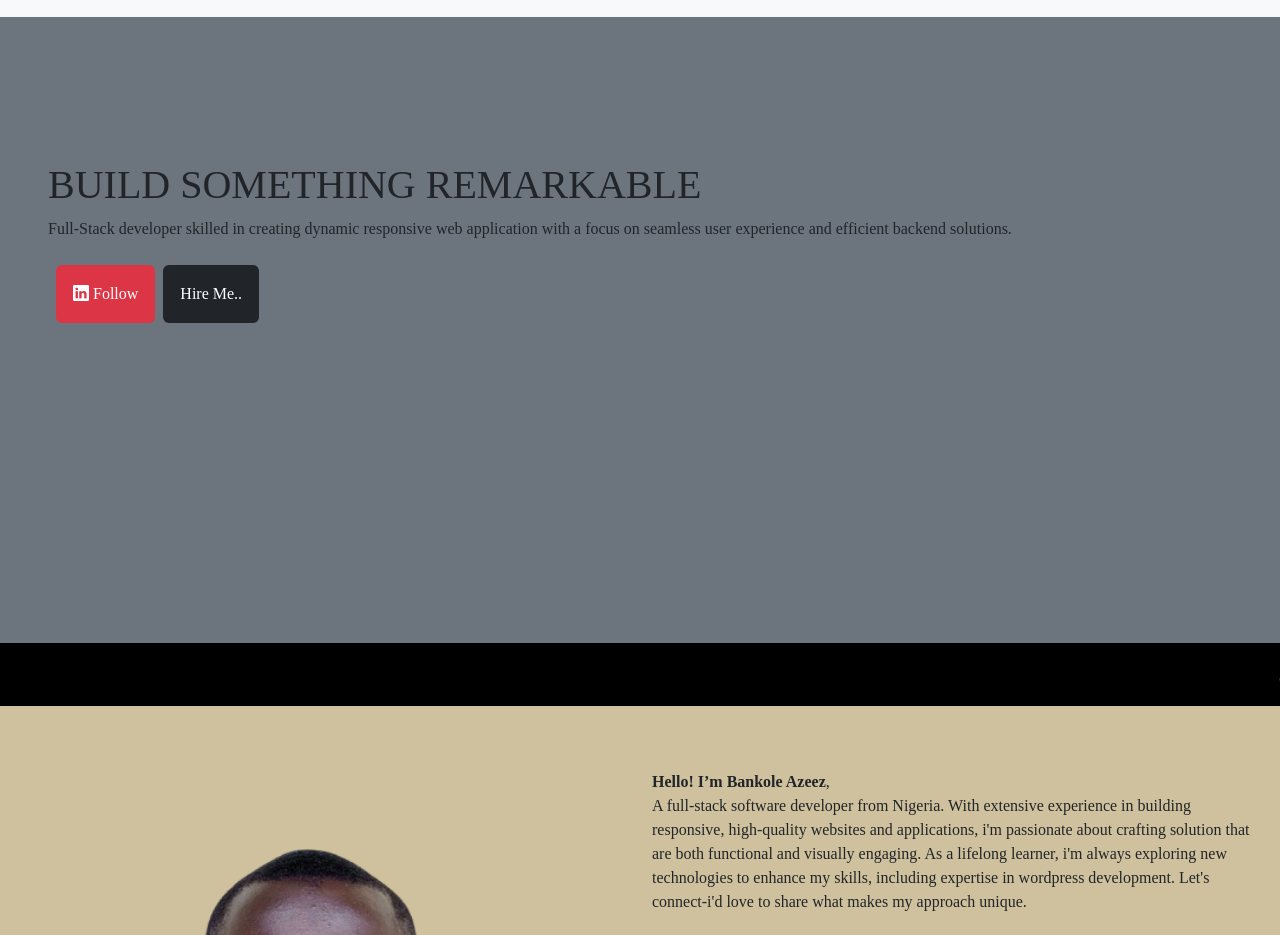
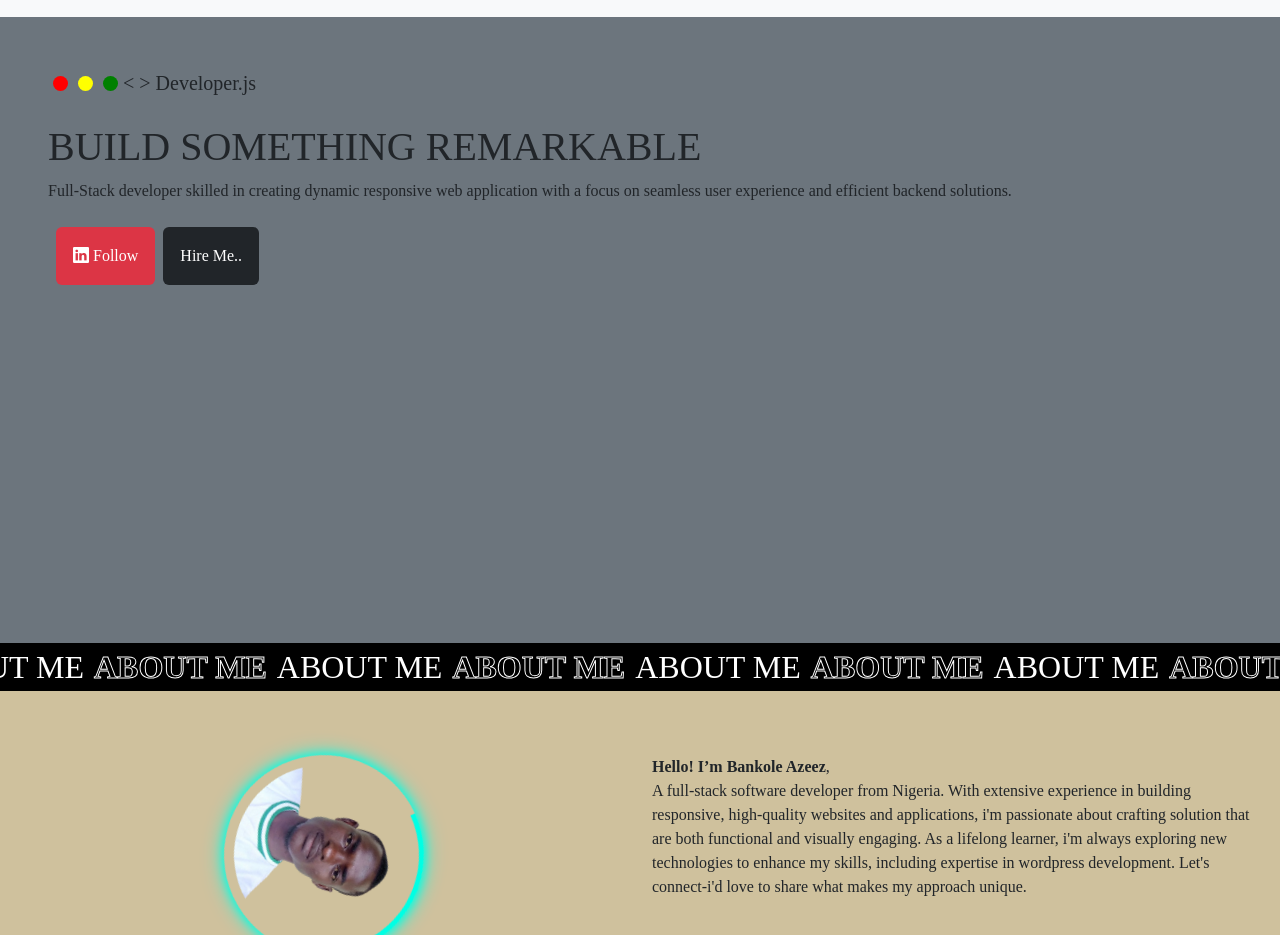
Before and after one commit to Azeezbank/MyPortfolio, a React (Create React App) app: page / in a window 1280 px wide. Shown: the part 57-992 px from the top of the page. Built offline with nearby package versions, Linux system fonts and the light colour scheme.

Commit message:
updated image

```diff
--- a/package.json
+++ b/package.json
@@ -12,6 +12,7 @@
     "react": "^18.3.1",
     "react-countup": "^6.5.3",
     "react-dom": "^18.3.1",
+    "react-fast-marquee": "^1.6.5",
     "react-intersection-observer": "^9.13.0",
     "react-scripts": "5.0.1",
     "web-vitals": "^2.1.4"
--- a/src/App.css
+++ b/src/App.css
@@ -3,17 +3,44 @@
   box-sizing: border-box;
   padding: 0px;
   margin: 0px;
-  font-family: 'Times New Roman', Times, serif;
+  font-family: "Times New Roman", Times, serif;
 }
 .scrow {
   background-color: #000;
 }
 
-.bold {font-weight: bold;}
+.bold {
+  font-weight: bold;
+}
 
-.hover:hover{font-size: 12px;}
-
-
+.hover:hover {
+  font-size: 12px;
+}
+.dev-dots {
+  display: flex;
+  margin-top: 80px;
+}
+.span1 {
+  background-color: #f00;
+  margin: 5px;
+  border-radius: 50%;
+  width: 15px;
+  height: 15px;
+}
+.span2 {
+  background-color: yellow;
+  margin: 5px;
+  border-radius: 50%;
+  width: 15px;
+  height: 15px;
+}
+.span3 {
+  background-color: green;
+  margin: 5px;
+  border-radius: 50%;
+  width: 15px;
+  height: 15px;
+}
 /* animated text */
 .aboutW {
   color: transparent;
@@ -37,22 +64,100 @@
   background-color: #cfc19d;
 }
 
+/* carousel control */
+.img {
+  width: 200px;
+  border-radius: 50%;
+}
+.comment {
+  font-size: 1.2rem;
+}
 
-/* carousel control */
-.img {width: 200px; border-radius: 50%;}
-.comment {font-size: 1.2rem;}
-
-.img2 {width:100%;}
+.img2-container {
+  display: flex;
+  justify-content: center;
+  width: 200px;
+  height: 200px;
+  margin-bottom: 20px;
+}
+.img2 {
+  width: 200px;
+  height: 200px;
+  border-radius: 50%;
+  object-fit: cover;
+  padding: 5px;
+  border: 5px solid transparent;
+  border-top: 5px solid #00f0ff;
+  /* border-radius: 50%; */
+  animation: spin 3s linear infinite, glow 3s ease-in-out infinite;
+  align-items: center;
+  box-shadow: 0 0 10px #00f0ff;
+  display: flex;
+  justify-content: center;
+  align-items: center;
+}
+@keyframes spin {
+  to {
+    transform: rotate(360deg);
+  }
+}
+@keyframes glow {
+  0% {
+    box-shadow: 0 0 5px #00f0ff, 0 0 10px #00f0ff;
+    border-top-color: #ff00ff;
+  }
+  25% {
+    box-shadow: 0 0 10px #00ffff, 0 0 20px #00ffff;
+    border-top-color: #00ffff
+  }
+  50% {
+    box-shadow: 0 0 10px #00ff00, 0 0 20px #00ff00;
+    border-top-color: #00ff00
+  }
+  75% {
+    box-shadow: 0 0 10px #ff9900, 0 0 20px #ff9900;
+    border-top-color: #ff9900
+  }
+  100% {
+    box-shadow: 0 0 10px #ff00ff, 0 0 20px #ff00ff;
+    border-top-color: #ff00ff
+  }
+}
+.img2:hover {
+  animation-play-state: paused;
+  transform: scale(1.1);
+}
 
 /* carousel small screens */
 @media (max-width: 750px) {
-  .img {width: 40px;}
-  .person {font-size: 10px;}
-  .star {font-size: 8px;}
-  .comment {font-size: 11px;}
-  blockquote {font-size: 10px;}
+  .img {
+    width: 40px;
+  }
+  .person {
+    font-size: 10px;
+  }
+  .star {
+    font-size: 8px;
+  }
+  .comment {
+    font-size: 11px;
+  }
+  blockquote {
+    font-size: 10px;
+  }
 }
-.link {text-decoration: none;}
-.certificate {width: 100%}
-.awardPlacement {width: 30px; height: 30px; border-radius: 50%; margin-right: 10px;}
-.hello {color: 'red'}
+.link {
+  text-decoration: none;
+}
+.certificate {
+  width: 100%;
+}
+.awardPlacement {
+  width: 30px;
+  height: 30px;
+  border-radius: 50%;
+  margin-right: 10px;
+}
+.hello {
+  color: "red";
+}
--- a/src/Components/Awards.js
+++ b/src/Components/Awards.js
@@ -1,15 +1,15 @@
 import React from "react";
 import plpCert from "../assets/Screenshot (2).png";
 import altCert from "../assets/Screenshot (4).png";
+import Marquee from "react-fast-marquee";
 
 // award section component
 const Awards = () => {
   return (
     <>
       <div className="container-fluid bg-danger text-light text-center">
-        <marquee>
+        <Marquee>
           {" "}
-          <h1 className="scrowI">
             <span className="aboutW span">AWARDS</span>
             <span className="aboutB span">AWARDS</span>
             <span className="aboutW span">AWARDS</span>
@@ -20,10 +20,8 @@ const Awards = () => {
             <span className="aboutB span">AWARDS</span>
             <span className="aboutW span">AWARDS</span>
             <span className="aboutB span">AWARDS</span>
-            <span className="aboutW span">AWARDS</span>
-            <span className="aboutB span">AWARDS</span>
-          </h1>
-        </marquee>
+        </Marquee>
+
       </div>
 
       <div className="container-fluid bg-dark text-light text-center pt-5">
--- a/src/Components/LandingPage.js
+++ b/src/Components/LandingPage.js
@@ -1,20 +1,19 @@
 import React from "react";
 import "../App.css";
-import { easeIn, easeInOut, motion } from 'framer-motion';
+import { easeIn, easeInOut, motion } from "framer-motion";
 import { useInView } from "react-intersection-observer";
-
 
 // Home page section
 const LandingPage = () => {
   const [ref1, view1] = useInView({
     triggerOnce: false,
-    threshold: 0.5
-});
+    threshold: 0.5,
+  });
 
-const [ref, view] = useInView({
-  triggerOnce: false,
-  threshold: 0.5
-});
+  const [ref, view] = useInView({
+    triggerOnce: false,
+    threshold: 0.5,
+  });
 
   return (
     <>
@@ -22,17 +21,53 @@ const [ref, view] = useInView({
         className="container-fluid p-5 first bg-secondary"
         style={{ height: "700px" }}
       >
-        <motion.h1 style={{ paddingTop: "170px" }} ref={ref1} initial={{y: -50}} animate={{y: view1? 0 : -50}} transition={{duration: 1}}>BUILD SOMETHING REMARKABLE</motion.h1>
 
-        <motion.p ref={ref} initial={{scale: 0}} animate={{scale: view? 1 : 0}} transition={{duration: 1, ease: easeInOut}}>
-          Full-Stack developer skilled in creating dynamic responsive web application with a focus on seamless user experience and efficient backend solutions.
+        <div className="dev-dots">
+          <span className="span1"></span>
+          <span className="span2"></span>
+          <span className="span3"></span>
+          <div className="d-flex">
+          <h5>&lt; &gt; Developer.js</h5>
+          </div>
+        </div>
+
+        <motion.h1
+          style={{ paddingTop: "20px" }}
+          ref={ref1}
+          initial={{ y: -50 }}
+          animate={{ y: view1 ? 0 : -50 }}
+          transition={{ duration: 1 }}
+        >
+          BUILD SOMETHING REMARKABLE
+        </motion.h1>
+
+        <motion.p
+          ref={ref}
+          initial={{ scale: 0 }}
+          animate={{ scale: view ? 1 : 0 }}
+          transition={{ duration: 1, ease: easeInOut }}
+        >
+          Full-Stack developer skilled in creating dynamic responsive web
+          application with a focus on seamless user experience and efficient
+          backend solutions.
         </motion.p>
         <div className="flex">
           <button className="btn bg-danger text-light p-3 m-2 hover">
-            <a style={{textDecoration:'none', color:'#fff'}} href='https://www.linkedin.com/in/bankole-azeez-babatunde-9a59772a8?utm_source=share&utm_campaign=share_via&utm_content=profile&utm_medium=android_app'>
-            <i className='bi bi-linkedin'></i> Follow</a>
+            <a
+              style={{ textDecoration: "none", color: "#fff" }}
+              href="https://www.linkedin.com/in/bankole-azeez-babatunde-9a59772a8?utm_source=share&utm_campaign=share_via&utm_content=profile&utm_medium=android_app"
+            >
+              <i className="bi bi-linkedin"></i> Follow
+            </a>
           </button>
-          <button className="btn bg-dark text-light p-3 hover"><a style={{textDecoration:'none', color:'#fff'}} href="mailto:bankoleazeezb98@gmail.com">Hire Me..</a></button>
+          <button className="btn bg-dark text-light p-3 hover">
+            <a
+              style={{ textDecoration: "none", color: "#fff" }}
+              href="mailto:bankoleazeezb98@gmail.com"
+            >
+              Hire Me..
+            </a>
+          </button>
         </div>
       </div>
     </>
--- a/src/Components/LoadingAbout.js
+++ b/src/Components/LoadingAbout.js
@@ -1,7 +1,8 @@
 import React, { useRef } from "react";
 import { motion, useInView } from 'framer-motion';
 import CountUp from "react-countup";
-import headshot from '../assets/my_headshot.png'
+import headshot from '../assets/my_headshot.png';
+import Marquee from 'react-fast-marquee';
 
 
 const LoadingAbout = () => {
@@ -35,27 +36,24 @@ const AnimatedCount = ({start, end, duration, label}) => {
     <>
       <div className="scrow">
           {" "}
-          <marquee>
-          <h1 id="about" className="scrowI">
-            <span className="aboutW span">ABOUT ME</span>{" "}
-             <span className="aboutB span">ABOUT ME</span>
-             <span className="aboutW span">ABOUT ME</span>
-            <span className="aboutB span">ABOUT ME</span>
-            <span className="aboutW span">ABOUT ME</span>
-            <span className="aboutB span">ABOUT ME</span>
-            <span className="aboutW span">ABOUT ME</span>
-             <span className="aboutB span">ABOUT ME</span>
-            <span className="aboutW span">ABOUT ME</span>
-            <span className="aboutB span">ABOUT ME</span>
-            <span className="aboutW span">ABOUT ME</span>
-          </h1>
-          </marquee>
+          <Marquee speed={90} gradient={false}>
+          <span className="aboutW">ABOUT ME</span>
+          <span className="aboutB">ABOUT ME</span>
+          <span className="aboutW">ABOUT ME</span>
+          <span className="aboutB">ABOUT ME</span>
+          <span className="aboutW">ABOUT ME</span>
+          <span className="aboutB">ABOUT ME</span>
+          <span className="aboutW">ABOUT ME</span>
+          <span className="aboutB">ABOUT ME</span>
+          <span className="aboutW">ABOUT ME</span>
+          <span className="aboutB">ABOUT ME</span>
+          </Marquee>
       </div>
 
 
       <div className="container-fluid">
         <div className="row aboutt pt-5 pb-5 ps-2 pe-2">
-          <div className="col-sm-6 pt-3">
+          <div className="col-sm-6 pt-3 img2-container">
             <img
               className="img2"
               src={headshot}
--- a/src/Components/NavBar.js
+++ b/src/Components/NavBar.js
@@ -13,7 +13,7 @@ const NavBar = () => {
             style={{ fontSize: "2.0rem", fontWeight: "bold" }}
             href="#"
           >
-            BankyTech.
+            &lt;BankyTech./&gt;
           </a>
           <button
             className="navbar-toggler bg-danger"
--- a/src/Components/Services.js
+++ b/src/Components/Services.js
@@ -1,6 +1,7 @@
 import React from "react";
 import { motion } from "framer-motion";
 import { useInView } from "react-intersection-observer";
+import Marquee from "react-fast-marquee";
 
 
 // services section
@@ -20,12 +21,10 @@ const Services = () => {
   return (
     <>
       <div className="container-fluid bg-danger text-light text-center">
-        <marquee>
+        <Marquee>
           {" "}
-          <h1 id="service" className="scrowI">
+          <h1>
             <span className="aboutW span">SERVICES</span>{" "}
-            <span className="aboutB span">ABOUT ME</span>
-            <span className="aboutW span">SERVICES</span>
             <span className="aboutB span">SERVICES</span>
             <span className="aboutW span">SERVICES</span>
             <span className="aboutB span">SERVICES</span>
@@ -33,11 +32,8 @@ const Services = () => {
             <span className="aboutB span">SERVICES</span>
             <span className="aboutW span">SERVICES</span>
             <span className="aboutB span">SERVICES</span>
-            <span className="aboutW span">SERVICES</span>
-            <span className="aboutB span">SERVICES</span>
-            <span className="aboutW span">SERVICES</span>
           </h1>
-        </marquee>
+        </Marquee>
       </div>
 
       <div className="container-fluid bg-light" style={backgroundImageStyle}>
```
Also changed, not shown: 1 other file (tests, documents, lock files or other folders).
